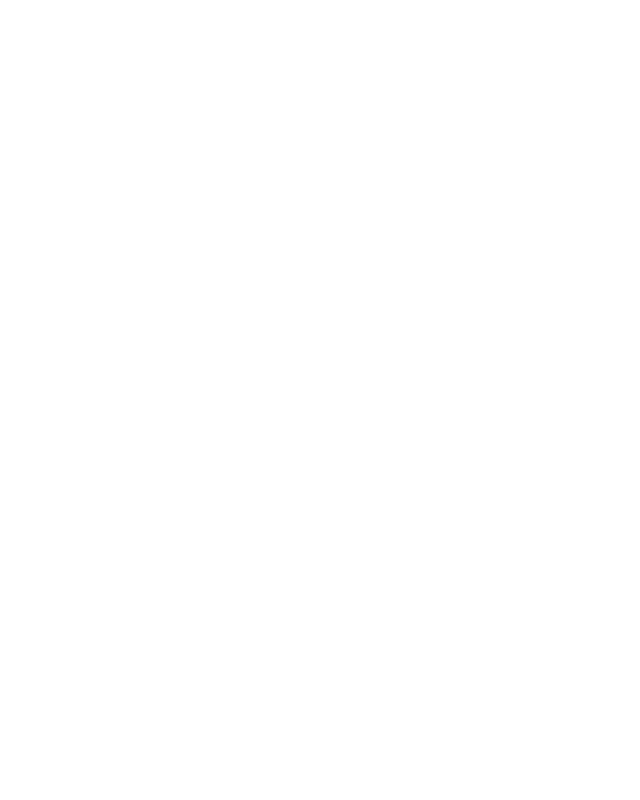
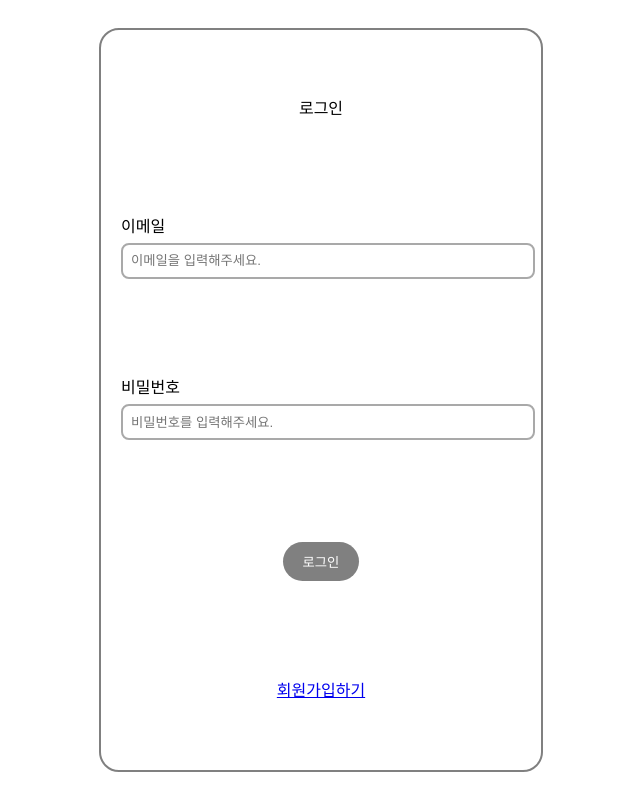
Before and after one commit to 2hakjoon/wanted-pre-onboarding-fe, a React (Create React App) app: page / in a window 1280 px wide. Shown: the whole page, without its empty margins (319-959 px from the left). Built offline with nearby package versions, Linux system fonts and the light colour scheme.

Commit message:
ADD - routing

```diff
--- a/src/App.tsx
+++ b/src/App.tsx
@@ -1,7 +1,44 @@
 import React from 'react';
+import { BrowserRouter as Router, Route, Routes } from 'react-router-dom';
+import styled, { ThemeProvider } from 'styled-components';
+import SignUpScreen from './screens/sign-up/SignUpScreen';
+import LoginScreen from './screens/login/LoginScreen';
+import { routes } from './screens/routes';
+import { theme } from './style/theme';
+import ErrorBoundary from './common/components/error-loading/ErrorBoundary';
+import { authTokenKey, persistStore } from './persistStore/persistStore';
+
+const Container = styled.main`
+  width: 100%;
+  display: flex;
+  flex-direction: column;
+  align-items: center;
+`;
 
 function App() {
-  return <></>;
+  const isLoggedIn = !!persistStore.get(authTokenKey);
+
+  return (
+    <Container>
+      <ErrorBoundary>
+        <ThemeProvider theme={theme}>
+          <Router>
+            <Routes>
+              {isLoggedIn ? (
+                <>
+                </>
+              ) : (
+                <>
+                  <Route path={routes.home} element={<LoginScreen />} />
+                  <Route path={routes.join} element={<SignUpScreen />} />
+                </>
+              )}
+            </Routes>
+          </Router>
+        </ThemeProvider>
+      </ErrorBoundary>
+    </Container>
+  );
 }
 
 export default App;
--- /dev/null
+++ b/src/screens/routes.ts
@@ -0,0 +1,6 @@
+export const routes = {
+  home: '/',
+  login: '/login',
+  join: '/join',
+  todo: '/:id'
+};
```
